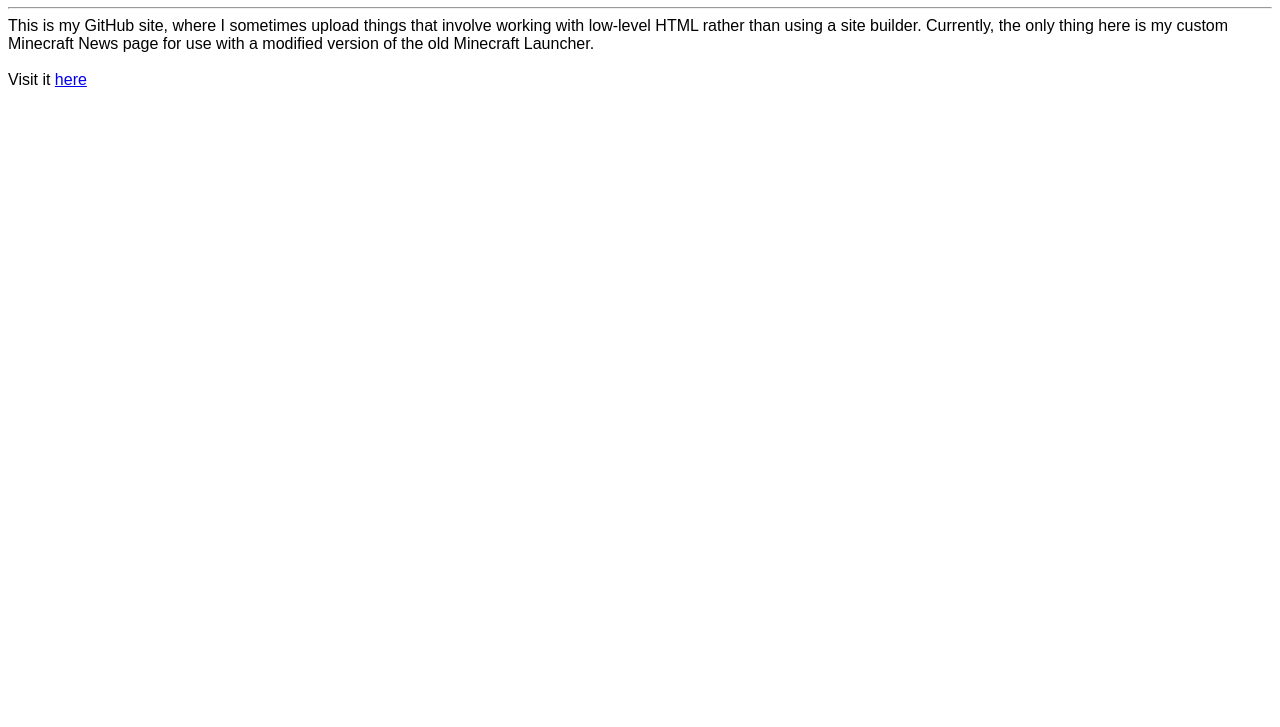
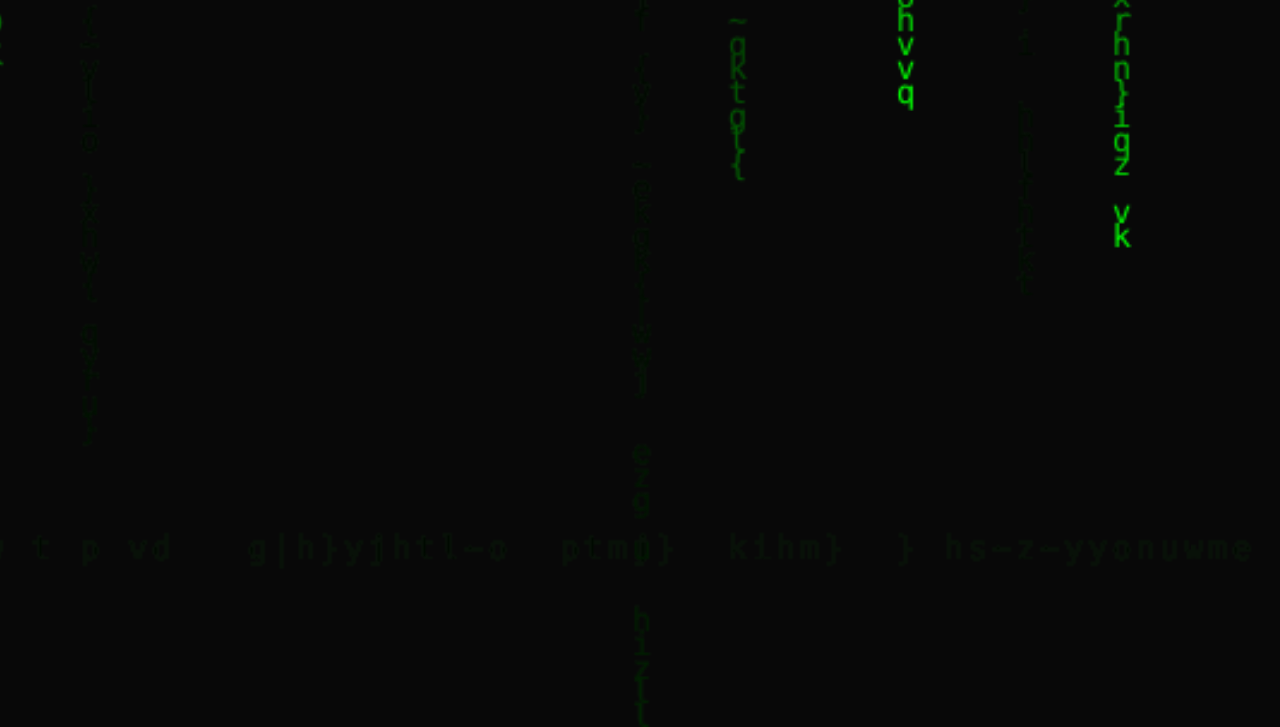
Before and after one commit to Lesking72/Lesking72.github.io, a plain HTML site: page index.html in a window 1280 px wide. Shown: the part 73-800 px from the top of the page. Drawn offline with nearby package versions, Linux system fonts and the light colour scheme.

Commit message:
Update index.html

```diff
--- a/index.html
+++ b/index.html
@@ -1,24 +1,71 @@
-<!DOCTYPE html>
+<!--
+david made this
+les made it better
+-->
 <html>
-
 <head>
-		<title>Hello World</title>
+<script src= "https://ajax.googleapis.com/ajax/libs/jquery/1.7.1/jquery.min.js" type="text/javascript"></script>
+<meta charset="utf-8">
+<title>Matrix</title>
 <style>
-			body {
-				font-family: sans-serif;
+	canvas {
+		position: fixed;
+		right: 0;
+		bottom: 0;
+		min-width: 1920px;
+		min-height: 1080px;
 	}
 </style>
 </head>
-
 <body>
-	<h1>Les King</h1>
-	<hr>
-	This is my GitHub site, where I sometimes upload things that involve working with low-level HTML
-	rather than using a site builder.
-
-	Currently, the only thing here is my custom Minecraft News page for use with a modified version of the old Minecraft Launcher.
-	<br><br>
-	Visit it <a href="https://lesking72.github.io/mcupdate">here</a>
+<div align="center">
+<canvas id="q" width=1920px height=1080px>Your browser does not support the HTML5 canvas.</canvas>
+</div>
+<script>
+$(document).ready(function(){
+var s=window.screen;
+var width = q.width=s.width;
+var height = q.height;
+var yPositions = Array(300).join(0).split('');
+var ctx=q.getContext('2d');
+var draw = function () {
+  ctx.fillStyle='rgba(0,0,0,.05)';
+  ctx.fillRect(0,0,width,height);
+  ctx.fillStyle='#0F0';
+  ctx.font = '10pt Lucida Console';
+  yPositions.map(function(y, index){
+    text = String.fromCharCode(1e2+Math.random()*33);
+    x = (index * 10)+10;
+    q.getContext('2d').fillText(text, x, y);
+if(y > 100 + Math.random()*1e4)
+{
+  yPositions[index]=0;
+}
+else
+{
+      yPositions[index] = y + 10;
+}
+  });
+};
+RunMatrix();
+function RunMatrix()
+{
+if(typeof Game_Interval != "undefined") clearInterval(Game_Interval);
+Game_Interval = setInterval(draw, 33);
+}
+function StopMatrix()
+{
+clearInterval(Game_Interval);
+}
+//setInterval(draw, 33);
+$("button#pause").click(function(){
+StopMatrix();});
+$("button#play").click(function(){RunMatrix();});
+document.addEventListener('keyup', (e) => {
+  if (e.code === "ArrowUp") RunMatrix();
+  else if (e.code === "ArrowDown") StopMatrix();
+});
+})
+</script>
 </body>
-
 </html>
```
Lines whose indentation alone changed are shown as unchanged.
